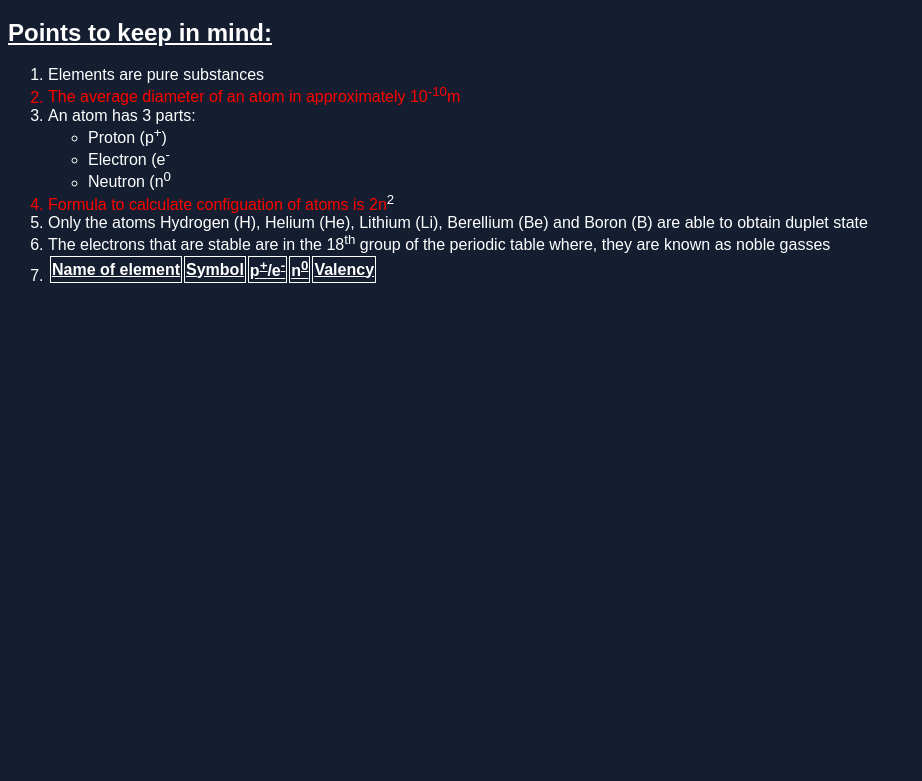
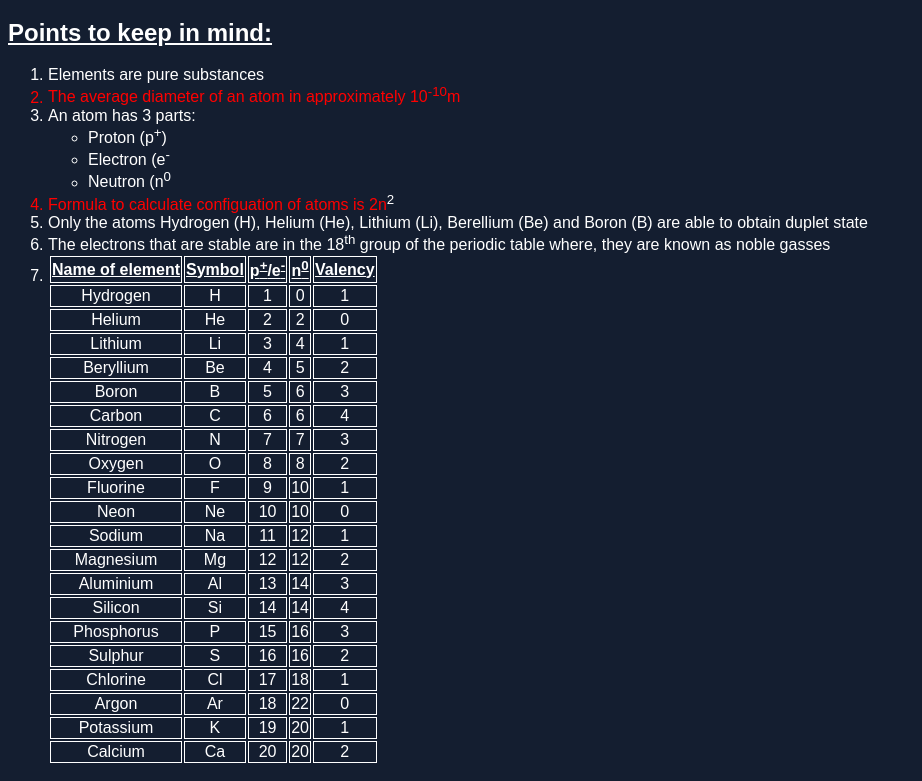
Before and after one commit to Akbbc2025/test, a plain HTML site: page index.html in a window 1280 px wide. Shown: the part 2572-3353 px from the top of the page, without its empty margins (0-922 px from the left). Before the commit the page ends 2873 px from the top, so only its background shows below. Drawn offline with Linux system fonts and the light colour scheme.

Commit message:
Update index.html

```diff
--- a/index.html
+++ b/index.html
@@ -57,6 +57,146 @@
             <td class="head">n<sup class="head">0</sup></td>
             <td class="head">Valency</td>
           </tr>
+          <tr>
+            <td>Hydrogen</td>
+            <td>H</td>
+            <td>1</td>
+            <td>0</td>
+            <td>1</td>
+          </tr>
+          <tr>
+            <td>Helium</td>
+            <td>He</td>
+            <td>2</td>
+            <td>2</td>
+            <td>0</td>
+          </tr>
+          <tr>
+            <td>Lithium</td>
+            <td>Li</td>
+            <td>3</td>
+            <td>4</td>
+            <td>1</td>
+          </tr>
+          <tr>
+            <td>Beryllium</td>
+            <td>Be</td>
+            <td>4</td>
+            <td>5</td>
+            <td>2</td>
+          </tr>
+          <tr>
+            <td>Boron</td>
+            <td>B</td>
+            <td>5</td>
+            <td>6</td>
+            <td>3</td>
+          </tr>
+          <tr>
+            <td>Carbon</td>
+            <td>C</td>
+            <td>6</td>
+            <td>6</td>
+            <td>4</td>
+          </tr>
+          <tr>
+            <td>Nitrogen</td>
+            <td>N</td>
+            <td>7</td>
+            <td>7</td>
+            <td>3</td>
+          </tr>
+          <tr>
+            <td>Oxygen</td>
+            <td>O</td>
+            <td>8</td>
+            <td>8</td>
+            <td>2</td>
+          </tr>
+          <tr>
+            <td>Fluorine</td>
+            <td>F</td>
+            <td>9</td>
+            <td>10</td>
+            <td>1</td>
+          </tr>
+          <tr>
+            <td>Neon</td>
+            <td>Ne</td>
+            <td>10</td>
+            <td>10</td>
+            <td>0</td>
+          </tr>
+          <tr>
+            <td>Sodium</td>
+            <td>Na</td>
+            <td>11</td>
+            <td>12</td>
+            <td>1</td>
+          </tr>
+          <tr>
+            <td>Magnesium</td>
+            <td>Mg</td>
+            <td>12</td>
+            <td>12</td>
+            <td>2</td>
+          </tr>
+          <tr>
+            <td>Aluminium</td>
+            <td>Al</td>
+            <td>13</td>
+            <td>14</td>
+            <td>3</td>
+          </tr>
+          <tr>
+            <td>Silicon</td>
+            <td>Si</td>
+            <td>14</td>
+            <td>14</td>
+            <td>4</td>
+          </tr>
+          <tr>
+            <td>Phosphorus</td>
+            <td>P</td>
+            <td>15</td>
+            <td>16</td>
+            <td>3</td>
+          </tr>
+          <tr>
+            <td>Sulphur</td>
+            <td>S</td>
+            <td>16</td>
+            <td>16</td>
+            <td>2</td>
+          </tr>
+          <tr>
+            <td>Chlorine</td>
+            <td>Cl</td>
+            <td>17</td>
+            <td>18</td>
+            <td>1</td>
+          </tr>
+          <tr>
+            <td>Argon</td>
+            <td>Ar</td>
+            <td>18</td>
+            <td>22</td>
+            <td>0</td>
+          </tr>
+          <tr>
+            <td>Potassium</td>
+            <td>K</td>
+            <td>19</td>
+            <td>20</td>
+            <td>1</td>
+          </tr>
+          <tr>
+            <td>Calcium</td>
+            <td>Ca</td>
+            <td>20</td>
+            <td>20</td>
+            <td>2</td>
+          </tr>
         </table>
       </li>
     </ol>
```
